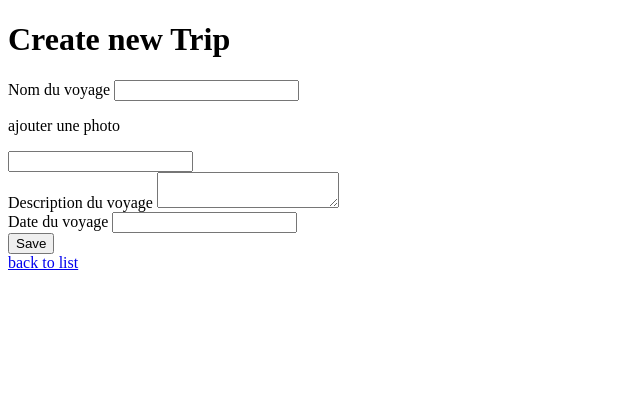
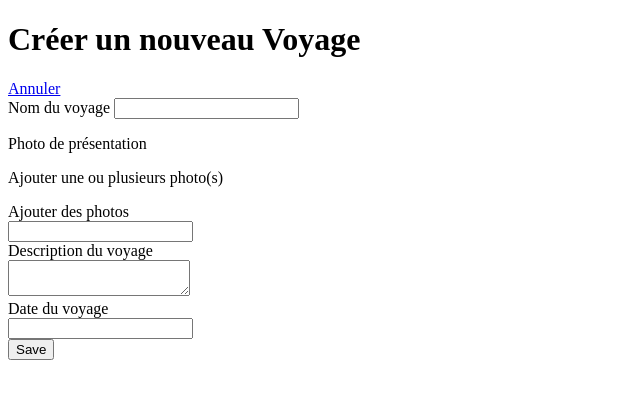
Before and after one commit to Nerpp/reseauPhoto, a Symfony app: template templates/trip/new.html.twig in a window 1280 px wide. Shown: the top 399 px of the page, without its empty margins (0-640 px from the left). Run offline with Twig, Linux system fonts and the light colour scheme; the template is opened without the code that fills it, so the values that code supplies are empty; form fields are guessed from the names that the template uses; some libraries are stand-ins or nearby versions.

Commit message:
correction bug on featured photo

```diff
--- a/src/Controller/PhotoController.php
+++ b/src/Controller/PhotoController.php
@@ -67,7 +67,8 @@ class PhotoController extends AbstractController
      */
     public function featuredPhoto(Photo $photo, PhotoRepository $photoRepository)
     {
-     $check = $photoRepository->findBy(['featured' => 1]);
+
+     $check = $photoRepository->findBy(['featured' => 1,'trip' => $photo->getTrip()]);
 
      if ($check) {
 
--- a/templates/trip/_form.html.twig
+++ b/templates/trip/_form.html.twig
@@ -5,46 +5,64 @@
 	{{ form_widget(form.name, {'attr':{'class':'form-control form-control-lg ms-5'}}) }}
 </div>
 
+<div class="d-flex flex-column pt-2">
+	<div class="col-2">
+		<p>Photo de présentation</p>
+	</div>
 	<div class="d-flex flex-row">
-	<div class="col-4 pt-2 ms-5">
 		{% if trip.photo is empty %}
-			<p>ajouter une photo</p>
+			<div class="col-6">
+				<p>Ajouter une ou plusieurs photo(s)</p>
+			</div>
 		{% else %}
+
 				{% set break = false %}
 				{% for photos in trip.photo %}
 					{% if photos.featured  %}
+					<div class="col-4 ms-5">
 						<img src="{{ asset("/img/trip/"~photos.source) }}" class="tripCard" alt="...">
+					</div>
 						{% set break = true %}
 					{% endif %}
 				{% endfor %}
+
 			{% if not break %}
+				<div class="col-4 ms-5">
 					<img src="{{ asset("/img/trip/"~trip.photo[0].source) }}" class="tripCard" alt="...">
+				</div>
 			{% endif %}
-		</div>
+
 			<div class="col-2 d-flex justify-content-center align-items-center">
 				<p>
-				<a href="{{ path('select_feature', {'id': trip.id }) }}">Change</a>
+					<a href="{{ path('select_feature', {'id': trip.id }) }}">Select</a>
 				</p>
-
+			</div>
 		{% endif %}
 	</div>
 </div>
 
-<div class="col-5">
+<div class="col-6 p-2">
+	<label for="image">Ajouter des photos</label>
+</div>
+<div class="col-6">
 	{{ form_widget(form.image, {'attr':{'class':'form-control form-control-lg ms-5'}}) }}
 </div>
 
 
-<div class="col-6 pt-2">
+<div class="col-6 p-2">
 	<label for="description">Description du voyage</label>
+</div>
+<div class="col-6">
 	{{ form_widget(form.description, {'attr':{'class':'form-control form-control-lg ms-5'}}) }}
 </div>
-<div class="col-6 pt-2">
+<div class="col-6 p-2">
 	<label for="createdAt">Date du voyage</label>
+</div>
+<div class="col-6">
 	{{ form_widget(form.createdAt, {'attr':{'class':'ms-5'}}) }}
 </div>
 
-<div class="col-6 pt-3 ms-5">
+<div class="col-6 p-3 ms-5">
 	<button class="btn">{{ button_label|default('Save') }}</button>
 </div>
 {{ form_end(form) }}
--- a/templates/trip/edit.html.twig
+++ b/templates/trip/edit.html.twig
@@ -6,7 +6,7 @@
 
 <div class="container">
 	<div class="col-12 d-flex flex-row justify-content-center p-5">
-		<h1>Edition de la vignette</h1>
+		<h1>Edition </h1>
 	</div>
     <div class="col-12 d-flex justify-content-end">
         <a href="{{ path('trip_index', {'id': trip.id }) }}">Cancel</a>
--- a/templates/trip/new.html.twig
+++ b/templates/trip/new.html.twig
@@ -3,10 +3,22 @@
 {% block title %}New Trip{% endblock %}
 
 {% block body %}
-    <h1>Create new Trip</h1>
+
+<div class="container pt-5">
+<div class="d-flex flex-column align-items-center">
+	<div class="">
+		<h1>Créer un nouveau Voyage</h1>
+	</div>
+    <div class="col-6 d-flex justify-content-end">
+         <a href="{{ path('trip_index') }}">Annuler</a>
+    </div>
+</div>
+</div>
+
+
 
 <div class="container">
     {{ include('trip/_form.html.twig') }}
 </div>
-    <a href="{{ path('trip_index') }}">back to list</a>
+
 {% endblock %}
```
Lines whose indentation alone changed are shown as unchanged.
